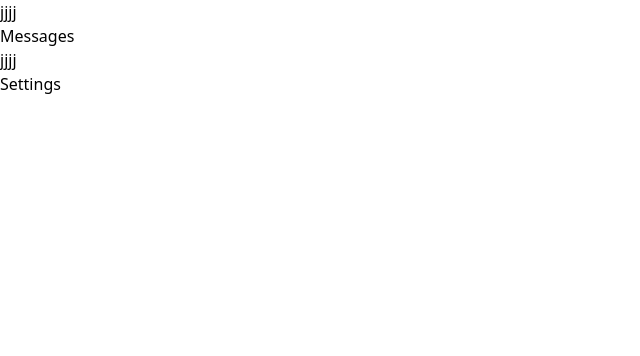
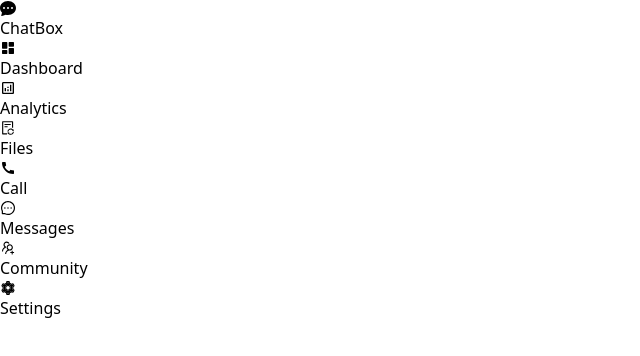
Before and after one commit to JoshMusira/real-time-chat-app, a React (Vite) app: page /dashboard in a window 1280 px wide. Shown: the top 356 px of the page, without its empty margins (0-640 px from the left). Built offline with nearby package versions, Linux system fonts and the light colour scheme.

Commit message:
feat: add sidenav details

```diff
--- a/package.json
+++ b/package.json
@@ -14,6 +14,7 @@
     "postcss": "^8.4.27",
     "react": "^18.2.0",
     "react-dom": "^18.2.0",
+    "react-icons": "^4.10.1",
     "react-router-dom": "^6.14.2",
     "tailwindcss": "^3.3.3"
   },
--- a/src/components/SideNav/Link.tsx
+++ b/src/components/SideNav/Link.tsx
@@ -1,10 +1,14 @@
 import { NavLink } from "react-router-dom"
+interface LinkProps {
+  to: string;
+  icon: React.ReactNode;
+}
 
-const Link = ({ to, icon }: { to: string, icon: string }) => {
+const Link = ({ to, icon }: LinkProps) => {
   return (
-    <NavLink className="flex gap-4 p-3 rounded-[13px]" to={to.toLowerCase()}>
-      <span>{icon}</span>
-      <p>{to}</p>
+    <NavLink className="flex items-center gap-3 p-3 rounded-[13px]" to={to.toLowerCase()}>
+      <span className="text-gray-500 text-2xl">{icon}</span>
+      <p className="text-lg">{to}</p>
     </NavLink>
   )
 }
--- a/src/components/SideNav/SideNav.tsx
+++ b/src/components/SideNav/SideNav.tsx
@@ -1,11 +1,22 @@
 import Link from "./Link"
-
+import { BiSolidDashboard } from 'react-icons/bi'
+import { BsFillChatDotsFill } from 'react-icons/bs'
+import { MdOutlineAnalytics, MdCall } from 'react-icons/md'
+import { AiOutlineFileSync, AiOutlineMessage, AiOutlineUsergroupAdd, AiTwotoneSetting } from 'react-icons/ai'
 const SideNav = () => {
   return (
-    <div className="flex flex-col gap-5 w-[20%] p-3 ">
-      <Link to="Messages" icon="jjjj" />
-      <Link to="Settings" icon="jjjj" />
-      {/* <Link to="Messages" icon="jjjj" /> */}
+    <div className="flex flex-col gap-2 w-[20%] p-3 ">
+      <div className="flex  items-center gap-2 text-lg pl-3 mb-4">
+        <p className="text-[#0147ff] text-3xl ">< BsFillChatDotsFill /></p>
+        <p className="font-bold text-xl">ChatBox</p>
+      </div>
+      <Link to="Dashboard" icon={<BiSolidDashboard />} />
+      <Link to="Analytics" icon={<MdOutlineAnalytics />} />
+      <Link to="Files" icon={<AiOutlineFileSync />} />
+      <Link to="Call" icon={<MdCall />} />
+      <Link to="Messages" icon={<AiOutlineMessage />} />
+      <Link to="Community" icon={<AiOutlineUsergroupAdd />} />
+      <Link to="Settings" icon={<AiTwotoneSetting />} />
     </div>
   )
 }
--- a/src/components/messages/MsgList.tsx
+++ b/src/components/messages/MsgList.tsx
@@ -3,7 +3,7 @@ import MsgListHeader from "./MsgListHeader"
 
 const MsgList = () => {
   return (
-    <div className="">
+    <div className=" ">
       <MsgListHeader />
       <Msg />
       <Msg />
--- a/src/components/messages/MsgListHeader.tsx
+++ b/src/components/messages/MsgListHeader.tsx
@@ -1,6 +1,13 @@
+import { AiOutlineEdit, AiOutlineSearch } from 'react-icons/ai'
 const MsgListHeader = () => {
   return (
-    <div>MsgListHeader</div>
+    <div className='flex justify-between gap-5 mt-5'>
+      <p className='text-[#0147ff] text-2xl'>Messages</p>
+      <div className='flex items-center gap-4'>
+        <AiOutlineEdit />
+        <AiOutlineSearch />
+      </div>
+    </div>
   )
 }
 
--- a/src/routes/Routes.tsx
+++ b/src/routes/Routes.tsx
@@ -12,14 +12,12 @@ export const routes = createBrowserRouter(
                 <Route path="login" element={<Login />} />
                 <Route path="signup" element={<Signup />} />
             </Route>
-
             <Route path="/dashboard" element={<Dashlayout />}>
                 <Route path="messages" element={<MsgsLayout />}>
                     <Route path=":msgID" element={<Chat />} />
                 </Route>
                 <Route path="settings" element={<Settings />} />
             </Route>
-
         </Route>
     )
 )
```
Also changed, not shown: 2 other files (tests, documents, lock files or other folders).
